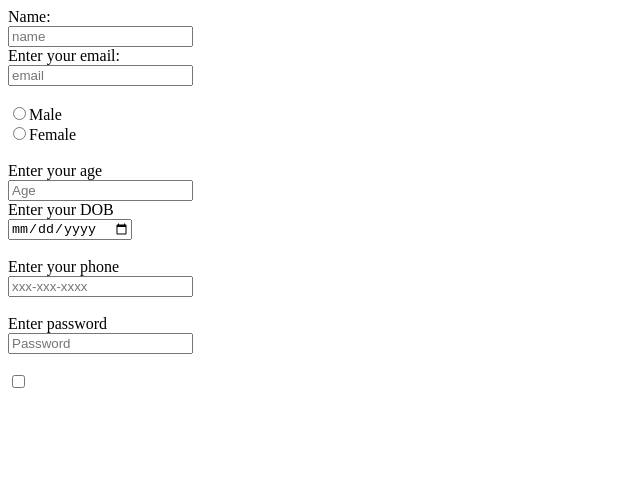
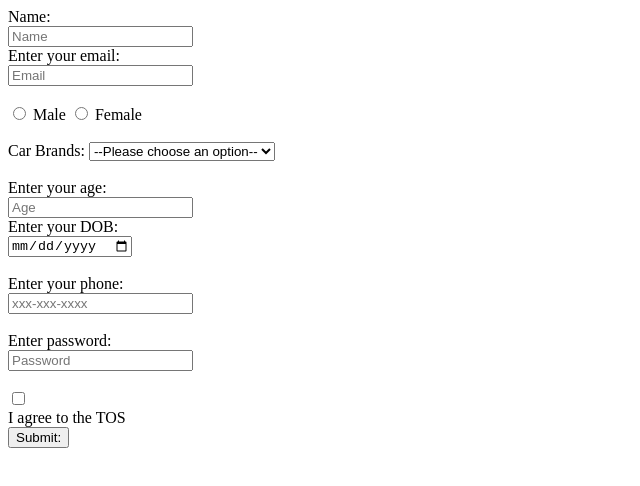
Before and after one commit to acciojob/signup-form-car-Sid541, a website: page main.html in a window 1280 px wide. Shown: the whole page, without its empty margins (0-640 px from the left). Drawn offline with Linux system fonts and the light colour scheme.

Commit message:
created a submission

```diff
--- a/main.html
+++ b/main.html
@@ -8,42 +8,55 @@
 
 <body>
 	<!-- the entire body must be written by student -->
-	<form>
+	<form method="post">
 		<label for="name">Name:</label>
 		<br>
-		<input type="text" id="name" placeholder="name" required>
+		<input type="text" id="name" placeholder="Name" required>
 		<br>
 		<label for="email">Enter your email:</label>
 		<br>
-		<input id="email" type="email" placeholder="email" required>
+		<input id="email" type="email" placeholder="Email" required>
 		<br>
 		<br>
-		<input type="radio" name="Gender" id="gender_m" required>Male
-		<br>
-
-		<input type="radio" name="Gender" id="gender_f" required>Female
+		<input type="radio" name="Gender" id="gender_m" required>
+		<label for="gender_m">Male</label>
+		<input type="radio" name="Gender" id="gender_f" required>
+		<label for="gender_f">Female</label>
 		<br>
 		<br>
-		<label>Enter your age</label>
+		<label for="cars">Car Brands:</label>
+    <select id="cars" name="cars" required>
+      <option value="">--Please choose an option--</option>
+      <option value="BMW">BMW</option>
+      <option value="Audi">Audi</option>
+      <option value="Mercedes">Mercedes</option>
+      <option value="Tesla">Tesla</option>
+    </select>
+    <br><br>
+		<label for="age">Enter your age:</label>
 		<br>
 		<input type="number" id="age" required placeholder="Age">
 		<br>
-		<label for="DOB">Enter your DOB</label>
+		<label for="dob">Enter your DOB:</label>
 		<br>
 		<input type="date" id="dob" required>
 		<br>
 		<br>
-		<label for="phone">Enter your phone</label>
+		<label for="tel">Enter your phone:</label>
 		<br>
 		<input type="tel" id="tel" name="phone" placeholder="xxx-xxx-xxxx">
 		<br>
 		<br>
-		<label for="password">Enter password</label>
+		<label for="password">Enter password:</label>
 		<br>
 		<input type="password" required id="password" placeholder="Password">
 		<br>
 		<br>
 		<input id="tos" required type="checkbox" value="I agree to the TOS">
+		<br>
+		<label for="tos">I agree to the TOS</label>
+		<br>
+		<button type="submit">Submit:</button>
 	</form>
     <script type="text/javascript" src="./script.js">
 </script>
```
